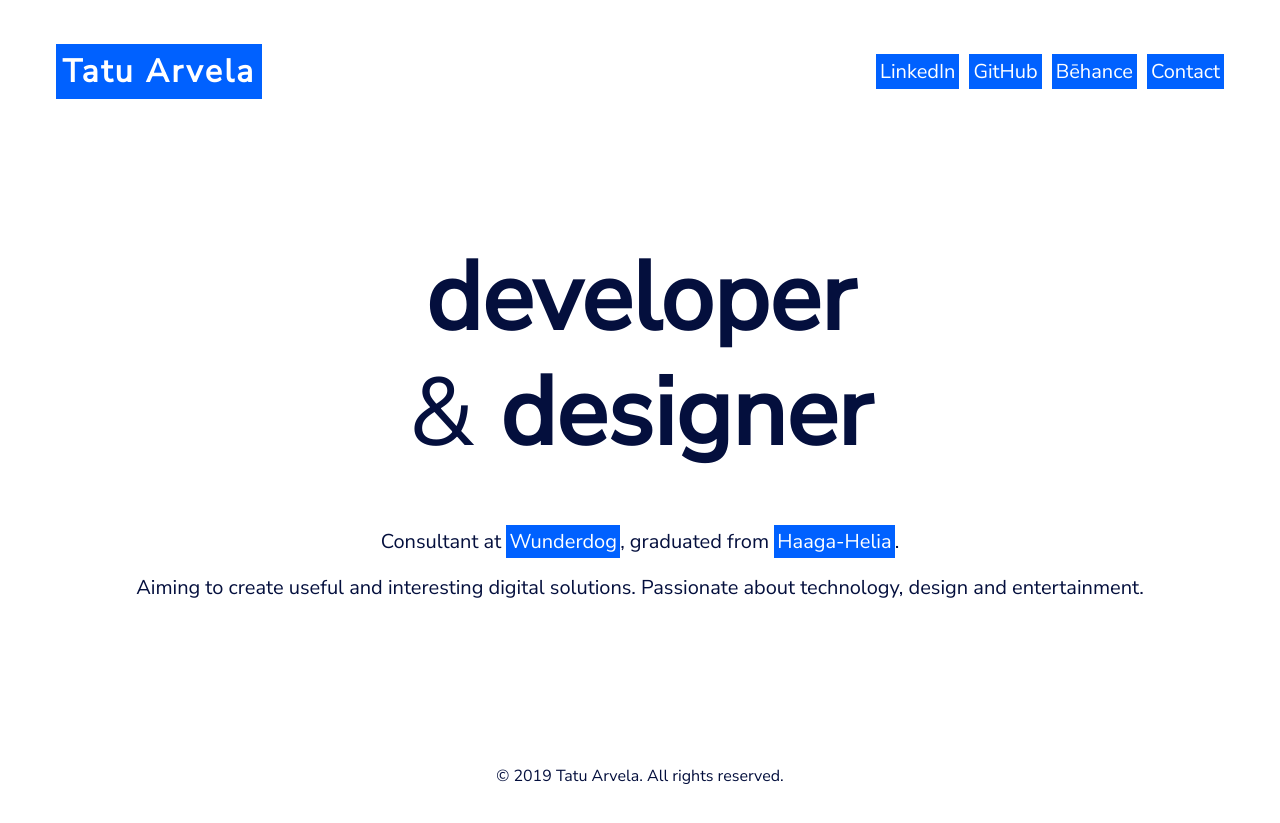
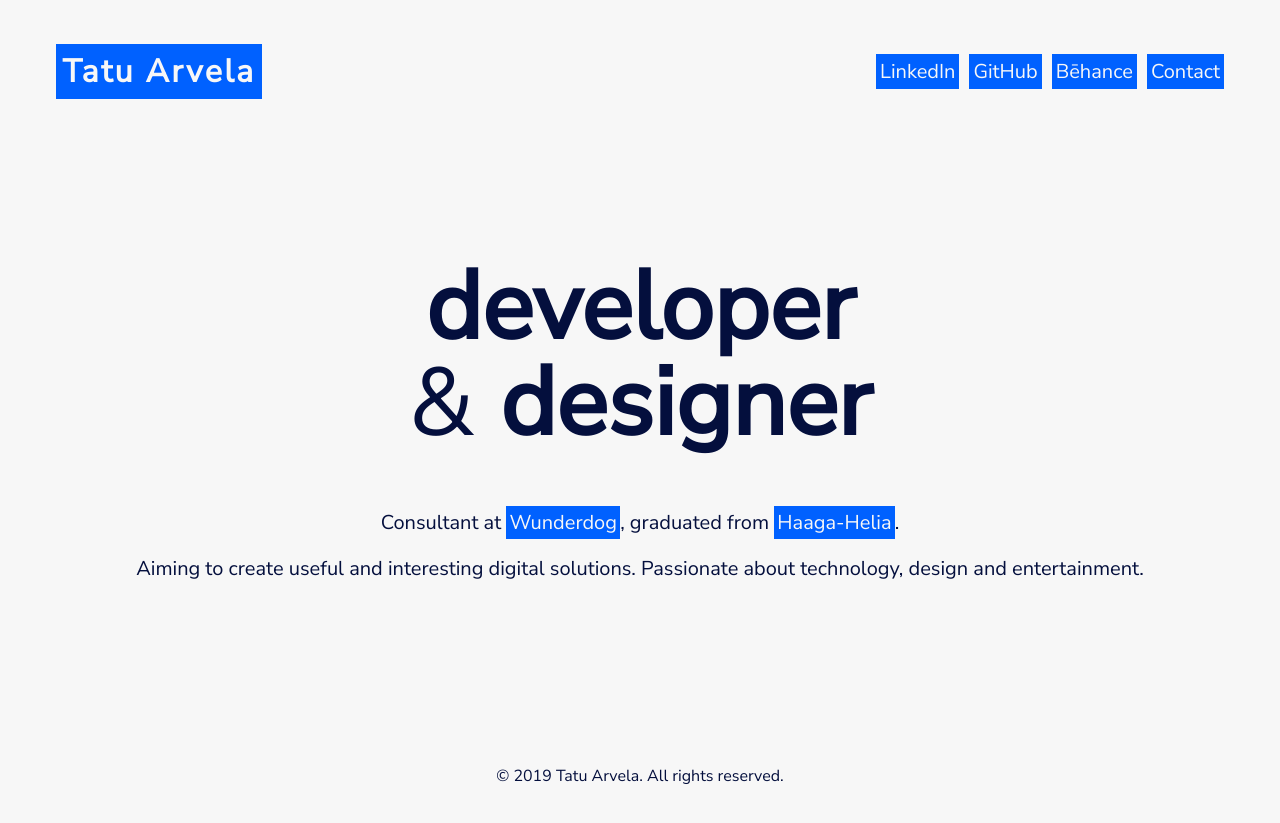
Before and after one commit to TatuArvela/tatuarvela.dev, a Jekyll site: the page built from index.md, in a window 1280 px wide. Shown: the top 823 px of the page. Built offline with Jekyll 4.4.1, drawn with Linux system fonts in a browser that asks for light colours.

Commit message:
Background color adjustment, title spacing

```diff
--- a/_sass/_index.sass
+++ b/_sass/_index.sass
@@ -18,7 +18,7 @@
   text-align: center
   font-size: 4rem
   font-weight: bold
-  line-height: 1.2
+  line-height: 1em
   transition: all 0.3s
   white-space: nowrap
   margin-left: -100%
--- a/_sass/_variables.sass
+++ b/_sass/_variables.sass
@@ -1,4 +1,4 @@
-$body-bg:       #fff
+$body-bg:       #f7f7f7
 $body-color:    #040F3D
 
 $primary:       #0061ff
```
